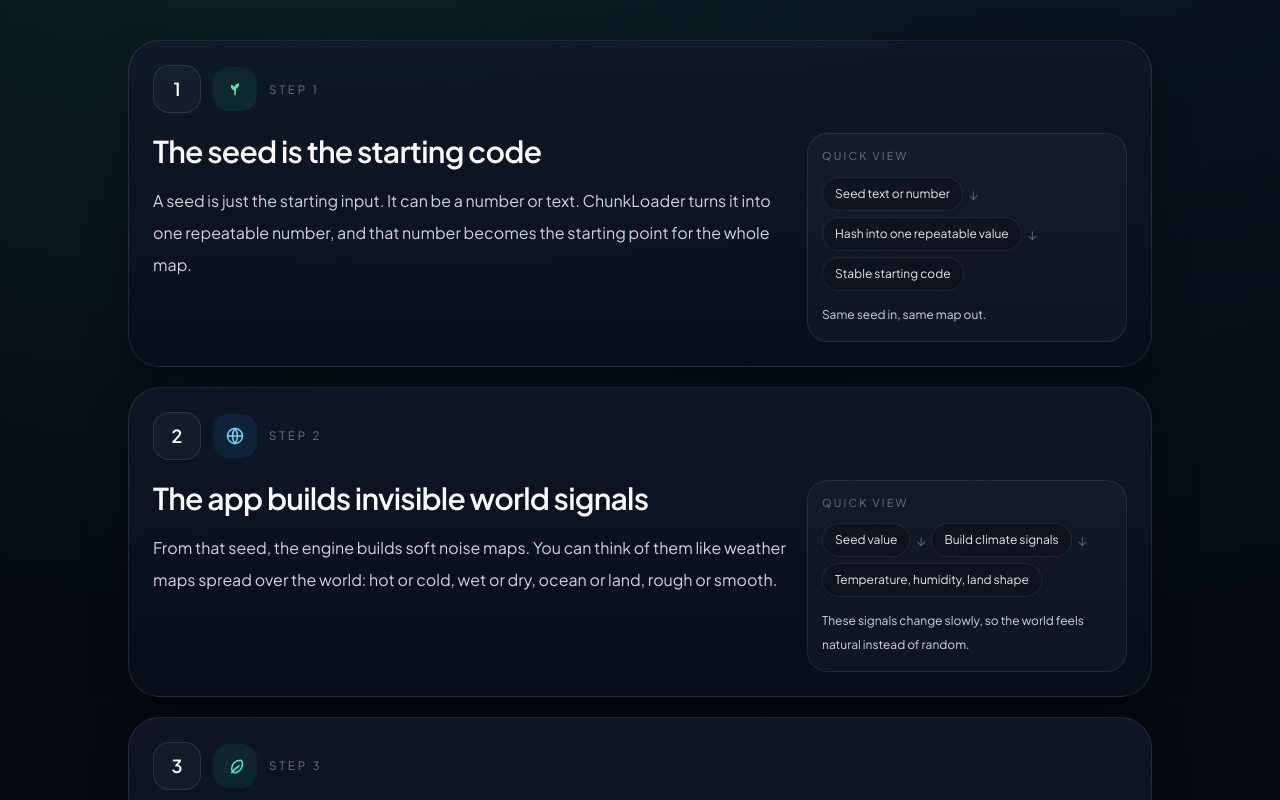
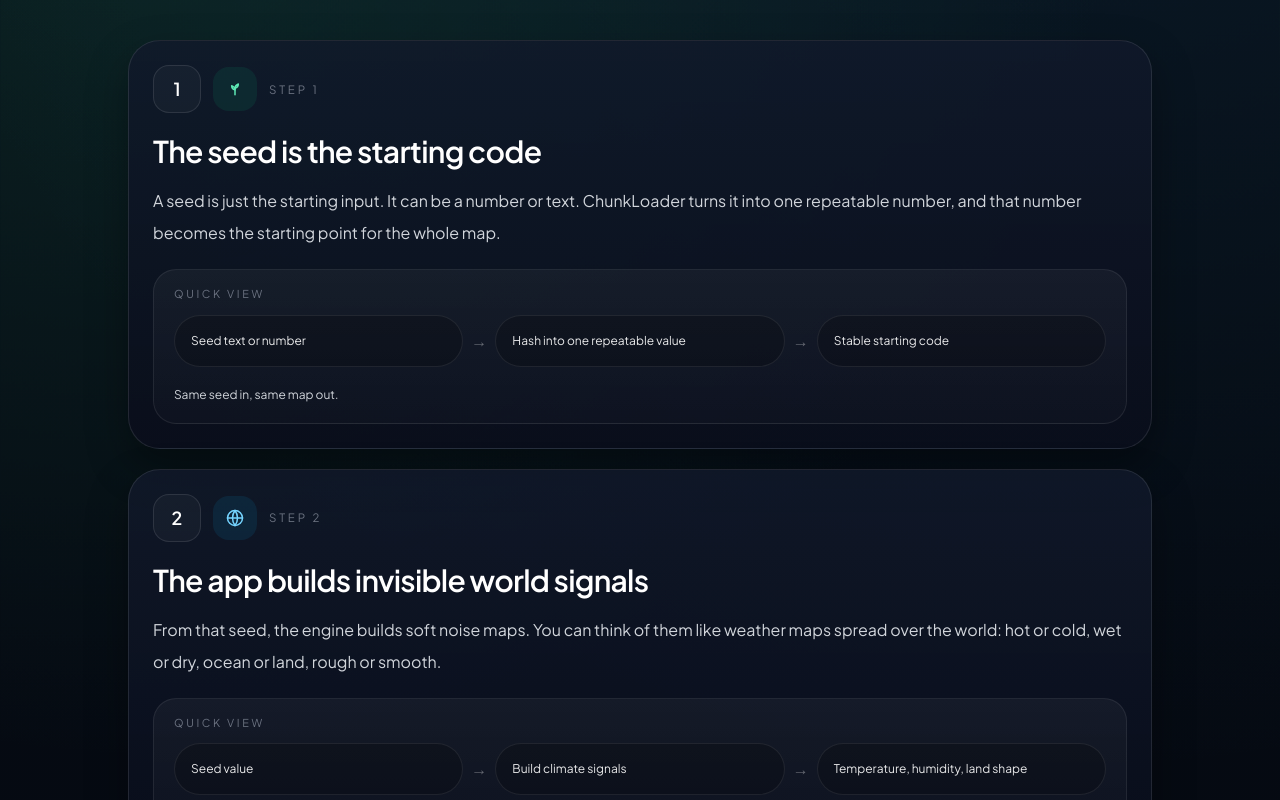
Before and after one commit to xyrusL/chunkloader, a Next.js app: page /how-it-works in a window 1280 px wide. Shown: the part 1080-1880 px from the top of the page. Built offline with nearby package versions, Linux system fonts and the light colour scheme; no server answers.

Commit message:
Stabilize map overlays and grid interaction rendering

```diff
--- a/src/app/how-it-works/page.tsx
+++ b/src/app/how-it-works/page.tsx
@@ -530,21 +530,21 @@ function StoryStepCard({
         </span>
         <p className="text-[0.72rem] uppercase tracking-[0.24em] text-[var(--theme-text-faint)]">{eyebrow}</p>
       </div>
-      <div className="mt-5 grid gap-4 lg:grid-cols-[minmax(0,1fr)_20rem] lg:items-start">
+      <div className="mt-5 space-y-5">
         <div>
           <h3 className="text-2xl font-semibold tracking-tight text-white sm:text-3xl">{title}</h3>
           <p className="mt-4 text-sm leading-8 text-[var(--theme-text-secondary)] sm:text-base">{body}</p>
         </div>
-        <div className="self-start rounded-[1.3rem] border border-white/8 bg-white/[0.03] p-3.5">
-          <p className="text-[0.68rem] uppercase tracking-[0.2em] text-[var(--theme-text-faint)]">Quick view</p>
-          <div className="mt-3 flex flex-wrap items-center gap-1.5 text-xs text-[var(--theme-text-secondary)]">
+        <div className="rounded-[1.45rem] border border-white/8 bg-[linear-gradient(180deg,rgba(255,255,255,0.045),rgba(255,255,255,0.02))] px-4 py-4 sm:px-5">
+          <p className="text-[0.68rem] uppercase tracking-[0.24em] text-[var(--theme-text-faint)]">Quick view</p>
+          <div className="mt-3 grid justify-items-start gap-2.5 text-xs text-[var(--theme-text-secondary)] sm:grid-cols-[minmax(0,1fr)_auto_minmax(0,1fr)_auto_minmax(0,1fr)] sm:items-center sm:justify-items-stretch sm:gap-x-2 sm:gap-y-2">
             <QuickViewChip label={quickView[0]} />
             <QuickViewArrow />
             <QuickViewChip label={quickView[1]} />
             <QuickViewArrow />
             <QuickViewChip label={quickView[2]} />
           </div>
-          <p className="mt-3 text-xs leading-6 text-[var(--theme-text-secondary)]">{note}</p>
+          <p className="mt-4 max-w-3xl text-xs leading-6 text-[var(--theme-text-secondary)]">{note}</p>
         </div>
       </div>
     </article>
@@ -553,7 +553,7 @@ function StoryStepCard({
 
 function QuickViewChip({ label }: { label: string }) {
   return (
-    <div className="rounded-full border border-white/8 bg-black/20 px-3 py-1.5 text-xs leading-5 text-white/90">
+    <div className="w-full rounded-[999px] border border-white/8 bg-black/20 px-4 py-2 text-xs leading-6 text-white/90 sm:min-h-[3.25rem] sm:w-auto sm:content-center">
       {label}
     </div>
   );
@@ -561,8 +561,12 @@ function QuickViewChip({ label }: { label: string }) {
 
 function QuickViewArrow() {
   return (
-    <div className="flex justify-center text-white/30">
-      <span className="text-sm">↓</span>
+    <div
+      aria-hidden="true"
+      className="flex w-full items-center justify-center self-center text-white/35 sm:w-auto"
+    >
+      <span className="text-base leading-none sm:hidden">↓</span>
+      <span className="hidden text-base leading-none sm:inline">→</span>
     </div>
   );
 }
--- a/src/components/map-canvas.tsx
+++ b/src/components/map-canvas.tsx
@@ -125,6 +125,14 @@ const RENDER_TILE_OVERSCAN = 1;
 const MAX_RENDER_TILES = 96;
 const WHEEL_ZOOM_SENSITIVITY = 0.0012;
 const MAX_WHEEL_DELTA = 240;
+const INITIAL_VIEWPORT: MapViewportState = {
+  offsetX: 0,
+  offsetY: 0,
+  zoom: 1,
+  sampleScale: 4,
+  canvasWidth: 800,
+  canvasHeight: 600,
+};
 
 function getRenderTileKey(sampleScale: number, tileX: number, tileZ: number, signature: string) {
   return `${signature}|${sampleScale}:${tileX}:${tileZ}`;
@@ -162,6 +170,7 @@ export default function MapCanvas({
   const activeRenderRequestRef = useRef<RenderRequest | null>(null);
   const terrainSnapshotCanvasRef = useRef<HTMLCanvasElement | null>(null);
   const terrainSnapshotViewportRef = useRef<MapViewportState | null>(null);
+  const viewportRef = useRef<MapViewportState>(INITIAL_VIEWPORT);
   const lowEndDeviceRef = useRef(false);
   const persistentTileCacheEnabledRef = useRef(true);
   const generationCompletePendingRef = useRef(false);
@@ -169,19 +178,13 @@ export default function MapCanvas({
   const [hasGenerator, setHasGenerator] = useState(false);
   const [isLowEndDevice, setIsLowEndDevice] = useState(false);
   const [isRenderingMap, setIsRenderingMap] = useState(false);
-  const [viewport, setViewport] = useState<MapViewportState>({
-    offsetX: 0,
-    offsetY: 0,
-    zoom: 1,
-    sampleScale: 4,
-    canvasWidth: 800,
-    canvasHeight: 600,
-  });
+  const [, setViewport] = useState<MapViewportState>(INITIAL_VIEWPORT);
   const [visibleBiomeLabels, setVisibleBiomeLabels] = useState<VisibleBiomeLabel[]>([]);
   const [selectedOverlay, setSelectedOverlay] = useState<SelectedOverlayCommand | null>(null);
   const [copiedCommandKey, setCopiedCommandKey] = useState<string | null>(null);
   const [hoveredOverlayKey, setHoveredOverlayKey] = useState<string | null>(null);
   const [hoverTooltip, setHoverTooltip] = useState<HoverTooltipState | null>(null);
+  const [isInteractionPreview, setIsInteractionPreview] = useState(false);
 
   useEffect(() => {
     lowEndDeviceRef.current = detectLowEndDevice();
@@ -246,6 +249,7 @@ export default function MapCanvas({
       canvasHeight: h,
     };
 
+    viewportRef.current = nextViewport;
     setViewport(nextViewport);
     return nextViewport;
   }
@@ -327,7 +331,7 @@ export default function MapCanvas({
     context.drawImage(snapshotCanvas, drawX, drawY, drawWidth, drawHeight);
   }
 
-  function saveTerrainSnapshot(viewportState: MapViewportState, context: CanvasRenderingContext2D) {
+  function saveTerrainSnapshot(viewportState: MapViewportState, sourceCanvas: HTMLCanvasElement) {
     const snapshotCanvas = ensureTerrainSnapshotCanvas(viewportState.canvasWidth, viewportState.canvasHeight);
     const snapshotContext = snapshotCanvas.getContext("2d");
     if (!snapshotContext) {
@@ -335,8 +339,32 @@ export default function MapCanvas({
     }
 
     snapshotContext.clearRect(0, 0, snapshotCanvas.width, snapshotCanvas.height);
-    snapshotContext.drawImage(context.canvas, 0, 0);
+    snapshotContext.drawImage(sourceCanvas, 0, 0);
     terrainSnapshotViewportRef.current = viewportState;
+  }
+
+  function drawTerrainTiles(context: CanvasRenderingContext2D, viewportState: MapViewportState) {
+    const tileRange = getVisibleTileRange(viewportState);
+    const tileConfig = getTileConfig();
+    const cellSize = getSampleCellSize(viewportState);
+
+    for (let tileZ = tileRange.minTileZ; tileZ <= tileRange.maxTileZ; tileZ++) {
+      for (let tileX = tileRange.minTileX; tileX <= tileRange.maxTileX; tileX++) {
+        const tile = renderTileCacheRef.current.get(getRenderTileKey(viewportState.sampleScale, tileX, tileZ, tileConfig.signature));
+        if (!tile || tile.status !== "ready") {
+          continue;
+        }
+
+        markTileUsed(tile);
+        context.drawImage(
+          tile.canvas,
+          tile.tileX * RENDER_TILE_CELLS * cellSize + viewportState.offsetX,
+          tile.tileZ * RENDER_TILE_CELLS * cellSize + viewportState.offsetY,
+          RENDER_TILE_CELLS * cellSize,
+          RENDER_TILE_CELLS * cellSize
+        );
+      }
+    }
   }
 
   function markTileUsed(tile: RenderTile) {
@@ -445,7 +473,7 @@ export default function MapCanvas({
 
       const activeRequest = activeRenderRequestRef.current;
       if (activeRequest) {
-        drawCanvas(activeRequest.viewport, activeRequest.mode);
+        drawCanvas(activeRequest.viewport);
         finalizeRenderRequest(activeRequest.token);
       }
     } catch {
@@ -590,7 +618,10 @@ export default function MapCanvas({
     return labels;
   }
 
-  function drawCanvas(viewportState: MapViewportState, mode: RenderMode) {
+  function drawCanvas(
+    viewportState: MapViewportState,
+    options?: { saveSnapshot?: boolean; drawGridHelpers?: boolean }
+  ) {
     const canvas = canvasRef.current;
     if (!canvas) {
       return;
@@ -609,36 +640,19 @@ export default function MapCanvas({
     context.clearRect(0, 0, canvas.width, canvas.height);
     context.imageSmoothingEnabled = false;
     drawTerrainSnapshotFallback(context, viewportState);
-
-    const tileRange = getVisibleTileRange(viewportState);
-    const tileConfig = getTileConfig();
-    const cellSize = getSampleCellSize(viewportState);
-
-    for (let tileZ = tileRange.minTileZ; tileZ <= tileRange.maxTileZ; tileZ++) {
-      for (let tileX = tileRange.minTileX; tileX <= tileRange.maxTileX; tileX++) {
-        const tile = renderTileCacheRef.current.get(getRenderTileKey(viewportState.sampleScale, tileX, tileZ, tileConfig.signature));
-        if (!tile || tile.status !== "ready") {
-          continue;
-        }
-
-        markTileUsed(tile);
-        context.drawImage(
-          tile.canvas,
-          tile.tileX * RENDER_TILE_CELLS * cellSize + viewportState.offsetX,
-          tile.tileZ * RENDER_TILE_CELLS * cellSize + viewportState.offsetY,
-          RENDER_TILE_CELLS * cellSize,
-          RENDER_TILE_CELLS * cellSize
-        );
-      }
-    }
-
-    saveTerrainSnapshot(viewportState, context);
-
-    if (settings.showGrid) {
+    drawTerrainTiles(context, viewportState);
+
+    if (options?.saveSnapshot) {
+      saveTerrainSnapshot(viewportState, canvas);
+    }
+
+    const shouldDrawGridHelpers = options?.drawGridHelpers ?? settings.showGrid;
+
+    if (shouldDrawGridHelpers) {
       drawGrid(context, viewportState);
     }
 
-    if (settings.showGrid && mode === "settled") {
+    if (shouldDrawGridHelpers) {
       drawAxisLabels(context, viewportState, settings);
     }
   }
@@ -656,9 +670,13 @@ export default function MapCanvas({
       }
     }
 
-    drawCanvas(request.viewport, request.mode);
+    drawCanvas(request.viewport, { saveSnapshot: true, drawGridHelpers: settings.showGrid });
     if (request.mode === "settled") {
       setVisibleBiomeLabels(collectVisibleBiomeLabels(request.viewport, request.sampleScale, getTileConfig()));
+    }
+
+    if (request.mode !== "interaction") {
+      setIsInteractionPreview(false);
     }
 
     if (request.mode !== "interaction") {
@@ -702,7 +720,7 @@ export default function MapCanvas({
 
     const activeRequest = activeRenderRequestRef.current;
     if (activeRequest) {
-      drawCanvas(activeRequest.viewport, activeRequest.mode);
+      drawCanvas(activeRequest.viewport, { drawGridHelpers: settings.showGrid });
       finalizeRenderRequest(activeRequest.token);
     }
 
@@ -759,7 +777,7 @@ export default function MapCanvas({
     };
 
     setIsRenderingMap(mode !== "interaction" && missingTiles > 0);
-    drawCanvas(viewportState, mode);
+    drawCanvas(viewportState, { drawGridHelpers: settings.showGrid });
 
     if (missingTiles === 0) {
       finalizeRenderRequest(activeRenderRequestRef.current.token);
@@ -893,8 +911,9 @@ export default function MapCanvas({
     offsetRef.current.x += dx;
     offsetRef.current.y += dy;
 
+    setIsInteractionPreview(true);
     const nextViewport = syncViewportState();
-    drawCanvas(nextViewport, "interaction");
+    drawCanvas(nextViewport, { drawGridHelpers: settings.showGrid });
     scheduleRender("interaction");
     queueSettledRender();
   }
@@ -963,8 +982,9 @@ export default function MapCanvas({
     }
 
     zoomRef.current = newZoom;
+    setIsInteractionPreview(true);
     const nextViewport = syncViewportState();
-    drawCanvas(nextViewport, "interaction");
+    drawCanvas(nextViewport, { drawGridHelpers: settings.showGrid });
     scheduleRender("interaction");
     queueSettledRender();
   }
@@ -987,7 +1007,7 @@ export default function MapCanvas({
     setHoverTooltip(null);
     setHoveredOverlayKey(null);
     const nextViewport = syncViewportState();
-    drawCanvas(nextViewport, "generation");
+    drawCanvas(nextViewport, { drawGridHelpers: settings.showGrid });
     scheduleRender("generation", true);
   }, [dimension, edition, isGenerating, seed]);
 
@@ -997,7 +1017,7 @@ export default function MapCanvas({
     }
 
     const nextViewport = syncViewportState();
-    drawCanvas(nextViewport, "settled");
+    drawCanvas(nextViewport, { drawGridHelpers: settings.showGrid });
     scheduleRender("settled");
   }, [canvasSize]);
 
@@ -1011,7 +1031,7 @@ export default function MapCanvas({
     // eslint-disable-next-line react-hooks/set-state-in-effect
     invalidateRenderTiles();
     const nextViewport = syncViewportState();
-    drawCanvas(nextViewport, "settled");
+    drawCanvas(nextViewport, { drawGridHelpers: settings.showGrid });
     scheduleRender("settled");
   }, [
     settings.terrainEstimation,
@@ -1022,6 +1042,20 @@ export default function MapCanvas({
   ]);
 
   useEffect(() => {
+    if (!generatorRef.current) {
+      return;
+    }
+
+    const nextViewport = syncViewportState();
+    drawCanvas(nextViewport, { drawGridHelpers: settings.showGrid });
+    scheduleRender("settled");
+  }, [
+    settings.showGrid,
+    settings.binaryCoordinates,
+    settings.chunkCoordinates,
+  ]);
+
+  useEffect(() => {
     const element = containerRef.current;
     if (!element) {
       return;
@@ -1067,35 +1101,52 @@ export default function MapCanvas({
     }
   }
 
-  const displayViewport = viewport;
+  const displayViewport = viewportRef.current;
   const displayTileConfig = getTileConfig();
-  const canShowWorldOverlay = (worldX: number, worldZ: number) => (
+  const isWorldPositionRenderedInViewport = (viewportState: MapViewportState, worldX: number, worldZ: number) => (
     isWorldPositionReady(
-      displayViewport,
+      viewportState,
       displayTileConfig,
       worldX,
       worldZ,
       renderTileCacheRef.current
     )
   );
+  const isWorldPositionRendered = (worldX: number, worldZ: number) => (
+    isWorldPositionRenderedInViewport(displayViewport, worldX, worldZ)
+  );
+  const isWorldPositionRenderedInSnapshot = (worldX: number, worldZ: number) => {
+    const snapshotViewport = terrainSnapshotViewportRef.current;
+    if (!snapshotViewport) {
+      return false;
+    }
+
+    return isWorldPositionRenderedInViewport(snapshotViewport, worldX, worldZ);
+  };
+  const canShowOverlayAt = (screenX: number, screenY: number, worldX: number, worldZ: number) => (
+    isOverlayVisible(screenX, screenY, displayViewport)
+    && (
+      isWorldPositionRendered(worldX, worldZ)
+      || (isInteractionPreview && isWorldPositionRenderedInSnapshot(worldX, worldZ))
+    )
+  );
 
   const worldBounds = getWorldBounds(displayViewport);
   const pixelsPerBlock = getPixelsPerBlock(displayViewport);
   const spawnMarkerPosition = worldToScreen(displayViewport, 0, 0);
-  const allowOverworldMarkers = dimension === "overworld";
-  const visibleStructureMarkers = seed && allowOverworldMarkers && markerSettings.structuresEnabled
-    ? getVisibleStructureMarkers(seed, markerSettings.selectedStructures, worldBounds).slice(0, 18)
+  const allowOverworldOnlyMarkers = dimension === "overworld";
+  const visibleStructureMarkers = seed && markerSettings.structuresEnabled
+    ? getVisibleStructureMarkers(seed, dimension, markerSettings.selectedStructures, worldBounds).slice(0, 18)
     : [];
-  const visibleSlimeChunks = seed && allowOverworldMarkers && markerSettings.slimeChunks && pixelsPerBlock * 16 >= 10
+  const visibleSlimeChunks = seed && allowOverworldOnlyMarkers && markerSettings.slimeChunks && pixelsPerBlock * 16 >= 10
     ? getVisibleSlimeChunkRects(seed, worldBounds, displayViewport)
     : [];
   const overlayTargets: OverlayTarget[] = [];
 
   if (
-    allowOverworldMarkers
+    allowOverworldOnlyMarkers
     && markerSettings.spawnPoint
-    && isOverlayVisible(spawnMarkerPosition.x, spawnMarkerPosition.y, displayViewport)
-    && canShowWorldOverlay(0, 0)
+    && canShowOverlayAt(spawnMarkerPosition.x, spawnMarkerPosition.y, 0, 0)
   ) {
     overlayTargets.push({
       ...createOverlayCommand("spawn", "Spawn Point", 0, 0),
@@ -1108,7 +1159,7 @@ export default function MapCanvas({
 
   for (const marker of visibleStructureMarkers) {
     const position = worldToScreen(displayViewport, marker.x, marker.z);
-    if (!isOverlayVisible(position.x, position.y, displayViewport) || !canShowWorldOverlay(marker.x, marker.z)) {
+    if (!canShowOverlayAt(position.x, position.y, marker.x, marker.z)) {
       continue;
     }
 
@@ -1126,7 +1177,7 @@ export default function MapCanvas({
   if (biomeOverlay.highlightBiomes) {
     for (const label of visibleBiomeLabels) {
       const position = worldToScreen(displayViewport, label.worldX, label.worldZ);
-      if (!isOverlayVisible(position.x, position.y, displayViewport) || !canShowWorldOverlay(label.worldX, label.worldZ)) {
+      if (!canShowOverlayAt(position.x, position.y, label.worldX, label.worldZ)) {
         continue;
       }
 
@@ -1169,7 +1220,12 @@ export default function MapCanvas({
       {hasGenerator && (
         <div className="pointer-events-none absolute inset-0 overflow-hidden">
           {visibleSlimeChunks.map((chunk) => (
-            canShowWorldOverlay(chunk.chunkX * 16 + 8, chunk.chunkZ * 16 + 8) ? (
+            canShowOverlayAt(
+              chunk.left + chunk.size / 2,
+              chunk.top + chunk.size / 2,
+              chunk.chunkX * 16 + 8,
+              chunk.chunkZ * 16 + 8
+            ) ? (
               <div
                 key={`${chunk.chunkX}:${chunk.chunkZ}`}
                 className="absolute border border-emerald-300/40 bg-emerald-400/10"
@@ -1197,10 +1253,7 @@ export default function MapCanvas({
 
           {selectedOverlay && (() => {
             const position = worldToScreen(displayViewport, selectedOverlay.worldX, selectedOverlay.worldZ);
-            if (
-              !isOverlayVisible(position.x, position.y, displayViewport)
-              || !canShowWorldOverlay(selectedOverlay.worldX, selectedOverlay.worldZ)
-            ) {
+            if (!canShowOverlayAt(position.x, position.y, selectedOverlay.worldX, selectedOverlay.worldZ)) {
               return null;
             }
 
--- a/src/components/panels/markers-panel.tsx
+++ b/src/components/panels/markers-panel.tsx
@@ -1,10 +1,12 @@
 "use client";
 
-import { STRUCTURE_TYPES } from "@/lib/biome-data";
+import { getStructureTypesForDimension } from "@/lib/biome-data";
 import type { MarkerSettingsState } from "@/lib/map-overlays";
 import { CheckSquareIcon, SquareIcon, StructureIcon, WarningIcon } from "@/components/ui/icons";
+import type { Dimension } from "@/lib/minecraft-versions";
 
 interface MarkersPanelProps {
+  dimension: Dimension;
   settings: MarkerSettingsState;
   onSettingsChange: (settings: MarkerSettingsState) => void;
   compact?: boolean;
@@ -12,12 +14,15 @@ interface MarkersPanelProps {
 }
 
 export default function MarkersPanel({
+  dimension,
   settings,
   onSettingsChange,
   compact = false,
   hideTitle = false,
 }: MarkersPanelProps) {
   const { spawnPoint, slimeChunks, structuresEnabled, selectedStructures } = settings;
+  const visibleStructures = getStructureTypesForDimension(dimension);
+  const selectedVisibleCount = visibleStructures.filter((structure) => selectedStructures.has(structure.id)).length;
 
   const update = (patch: Partial<MarkerSettingsState>) => {
     onSettingsChange({ ...settings, ...patch });
@@ -34,11 +39,19 @@ export default function MarkersPanel({
   };
 
   const selectAll = () => {
-    update({ selectedStructures: new Set(STRUCTURE_TYPES.map((s) => s.id)) });
+    const next = new Set(selectedStructures);
+    for (const structure of visibleStructures) {
+      next.add(structure.id);
+    }
+    update({ selectedStructures: next });
   };
 
   const clearAll = () => {
-    update({ selectedStructures: new Set() });
+    const next = new Set(selectedStructures);
+    for (const structure of visibleStructures) {
+      next.delete(structure.id);
+    }
+    update({ selectedStructures: next });
   };
 
   return (
@@ -53,7 +66,7 @@ export default function MarkersPanel({
       <div className="space-y-3">
         <div className="flex items-center gap-3">
           <ToggleSwitch
-            label={`Structures (selected: ${selectedStructures.size})`}
+            label={`Structures (selected: ${selectedVisibleCount})`}
             checked={structuresEnabled}
             onChange={() => update({ structuresEnabled: !structuresEnabled })}
           />
@@ -82,7 +95,7 @@ export default function MarkersPanel({
             </div>
 
             <div className={`grid gap-2 ${compact ? "grid-cols-1" : "md:grid-cols-2 xl:grid-cols-3"}`}>
-              {STRUCTURE_TYPES.map((structure) => {
+              {visibleStructures.map((structure) => {
                 const isSelected = selectedStructures.has(structure.id);
                 return (
                   <button
--- a/src/lib/map-overlays.ts
+++ b/src/lib/map-overlays.ts
@@ -1,5 +1,6 @@
 import type { Biome } from "./biome-colors";
-import { STRUCTURE_TYPES, type StructureType } from "./biome-data";
+import { getStructureTypesForDimension, type StructureType } from "./biome-data";
+import type { Dimension } from "./minecraft-versions";
 import { hashSeed, mulberry32 } from "./noise";
 
 export interface MarkerSettingsState {
@@ -73,10 +74,12 @@ export function isSlimeChunk(seed: string, chunkX: number, chunkZ: number): bool
 
 export function getVisibleStructureMarkers(
   seed: string,
+  dimension: Dimension,
   selectedStructureIds: Set<string>,
   bounds: WorldBounds
 ): VisibleStructureMarker[] {
   const visibleMarkers: VisibleStructureMarker[] = [];
+  const structureTypes = getStructureTypesForDimension(dimension);
   const expandedBounds = {
     minX: bounds.minX - 320,
     maxX: bounds.maxX + 320,
@@ -84,7 +87,7 @@ export function getVisibleStructureMarkers(
     maxZ: bounds.maxZ + 320,
   };
 
-  for (const structure of STRUCTURE_TYPES) {
+  for (const structure of structureTypes) {
     if (!selectedStructureIds.has(structure.id)) {
       continue;
     }
```
Also changed, not shown: src/components/explore-app.tsx (+10 -2 lines), src/components/ui/icons.tsx (+64 -1 lines), src/lib/biome-data.ts (+27 -18 lines).
